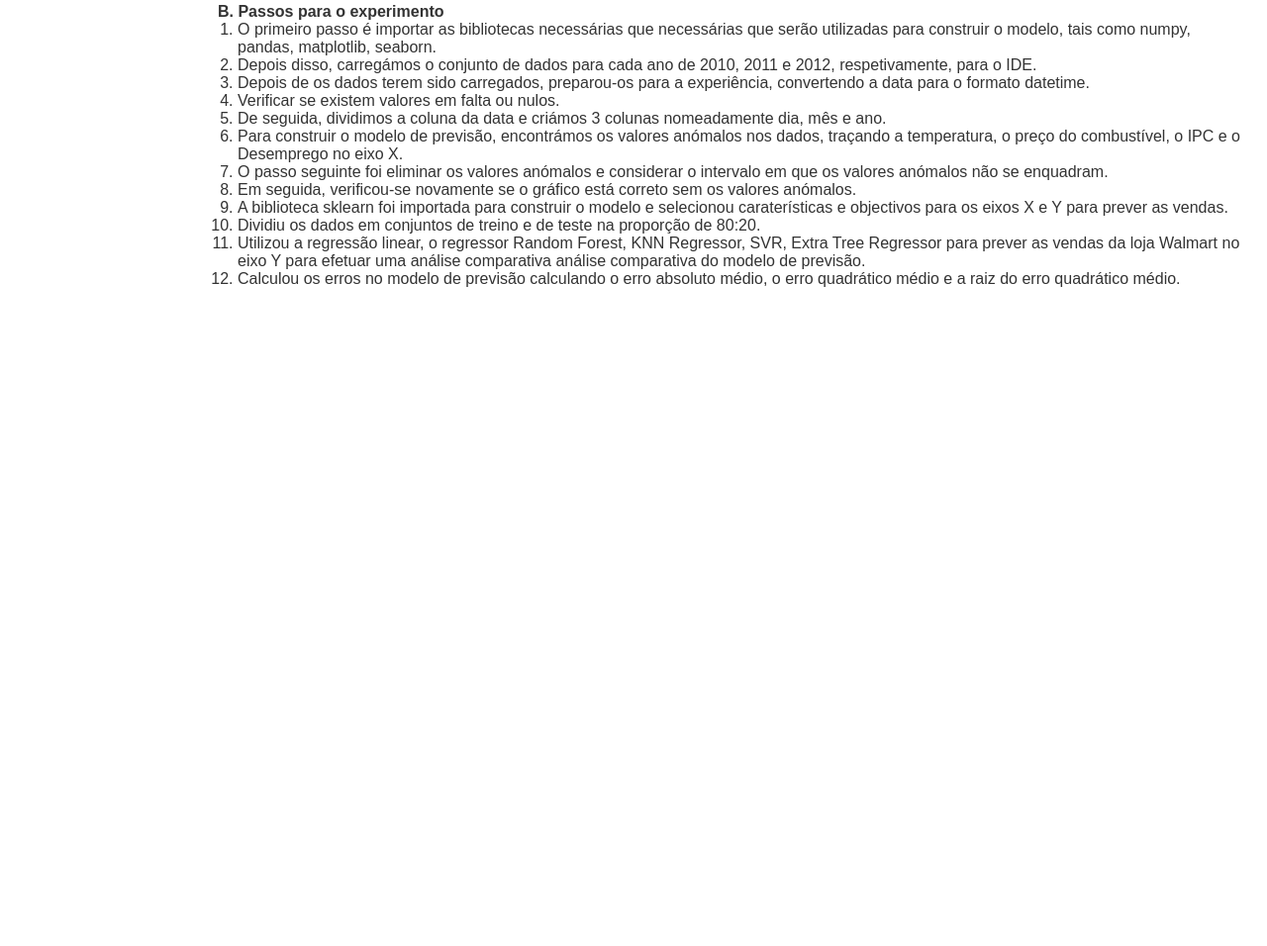
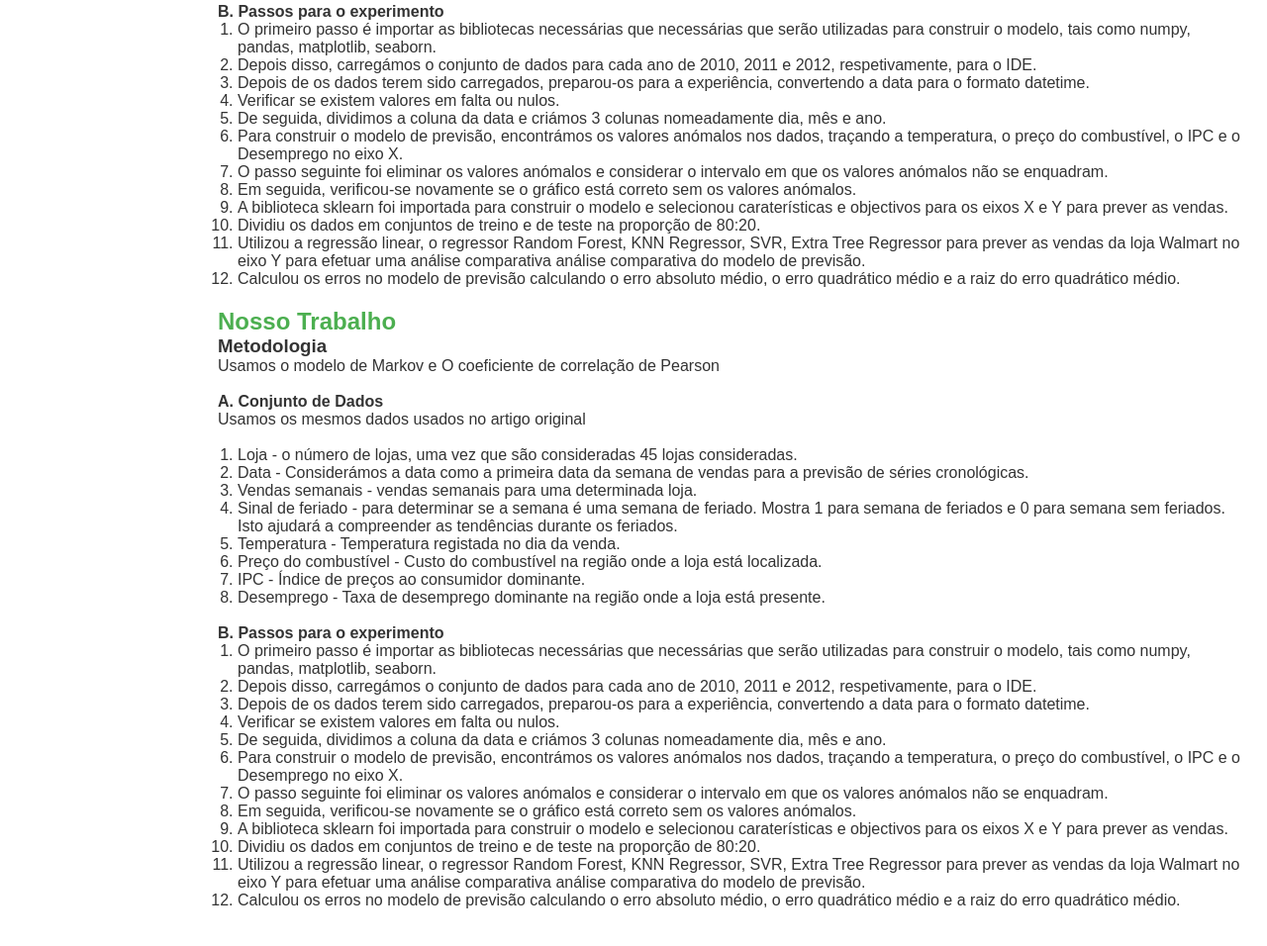
Before and after one commit to junior-silva-fatec/machine-learning-previsao_de_vendas, a plain HTML site: page docs/index.html in a window 1280 px wide. Shown: the part 918-1874 px from the top of the page at 99% size. Before the commit the page ends 1249 px from the top, so only its background shows below. Drawn offline with Linux system fonts and the light colour scheme.

Commit message:
Nosso trabalho

```diff
--- a/docs/index.html
+++ b/docs/index.html
@@ -16,6 +16,7 @@
         <a href="#fatec">Home</a>
         <a href="#participantes">Participantes</a>
         <a href="#original">Artigo Original</a>
+        <a href="#nossotrabalho">Nosso Trabalho</a>
     </nav>
 
     <!-- Conteúdo Principal -->
@@ -101,6 +102,46 @@
             </ol>
         </section>
 
+        <section id="nossotrabalho">
+            <h2>Nosso Trabalho</h2>
+            <h3>Metodologia</h3>
+            <p>Usamos o modelo de Markov e O coeficiente de correlação de Pearson</p>
+            <br>
+            <h4>A. Conjunto de Dados</h4>
+            <p>Usamos os mesmos dados usados no artigo original
+            </p>
+            <br>
+            <ol>
+                <li>Loja - o número de lojas, uma vez que são consideradas 45 lojas consideradas. </li>
+                <li>Data - Considerámos a data como a primeira data da semana de vendas para a previsão de séries
+                    cronológicas.</li>
+                <li>Vendas semanais - vendas semanais para uma determinada loja.</li>
+                <li>Sinal de feriado - para determinar se a semana é uma semana de feriado. Mostra 1 para semana de
+                    feriados e 0 para semana sem feriados. Isto ajudará a compreender as tendências durante os feriados.
+                </li>
+                <li>Temperatura - Temperatura registada no dia da venda.</li>
+                <li>Preço do combustível - Custo do combustível na região onde a loja está localizada.</li>
+                <li>IPC - Índice de preços ao consumidor dominante.</li>
+                <li>Desemprego - Taxa de desemprego dominante na região onde a loja está presente.</li>
+            </ol>
+            <br>
+            <h4>B. Passos para o experimento</h4>
+            <ol>
+                <li>O primeiro passo é importar as bibliotecas necessárias que necessárias que serão utilizadas para construir o modelo, tais como numpy, pandas, matplotlib, seaborn. </li>
+                <li>Depois disso, carregámos o conjunto de dados para cada ano de 2010, 2011 e 2012, respetivamente, para o IDE.</li>
+                <li>Depois de os dados terem sido carregados, preparou-os para a experiência, convertendo a data para o formato datetime.</li>
+                <li>Verificar se existem valores em falta ou nulos.</li>
+                <li>De seguida, dividimos a coluna da data e criámos 3 colunas nomeadamente dia, mês e ano.</li>
+                <li>Para construir o modelo de previsão, encontrámos os valores anómalos nos dados, traçando a temperatura, o preço do combustível, o IPC e o Desemprego no eixo X.</li>
+                <li>O passo seguinte foi eliminar os valores anómalos e considerar o intervalo em que os valores anómalos não se enquadram.</li>
+                <li>Em seguida, verificou-se novamente se o gráfico está correto sem os valores anómalos.</li>
+                <li>A biblioteca sklearn foi importada para construir o modelo e selecionou caraterísticas e objectivos para os eixos X e Y para prever as vendas.</li>
+                <li>Dividiu os dados em conjuntos de treino e de teste na proporção de 80:20.</li>
+                <li>Utilizou a regressão linear, o regressor Random Forest, KNN Regressor, SVR, Extra Tree Regressor para prever as vendas da loja Walmart no eixo Y para efetuar uma análise comparativa análise comparativa do modelo de previsão.</li>
+                <li>Calculou os erros no modelo de previsão calculando o erro absoluto médio, o erro quadrático médio e a raiz do erro quadrático médio.</li>
+            </ol>
+        </section>
+
     </div>
 
 </body>
```
